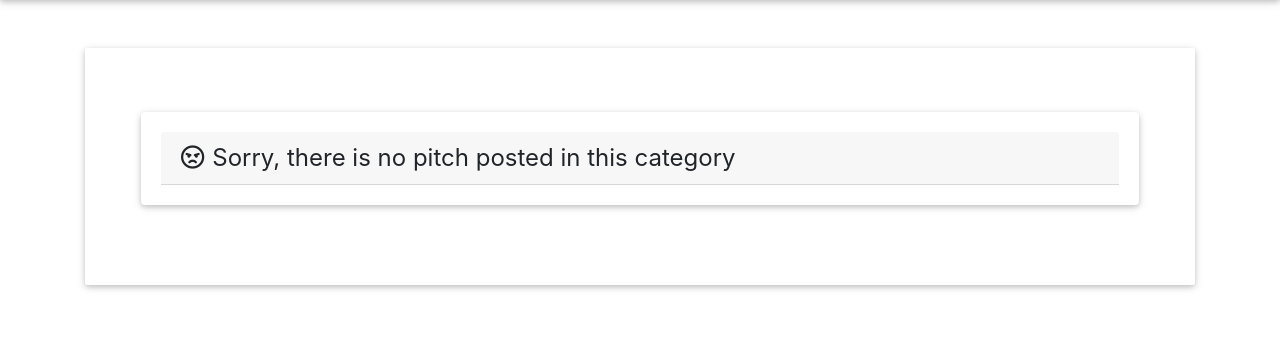
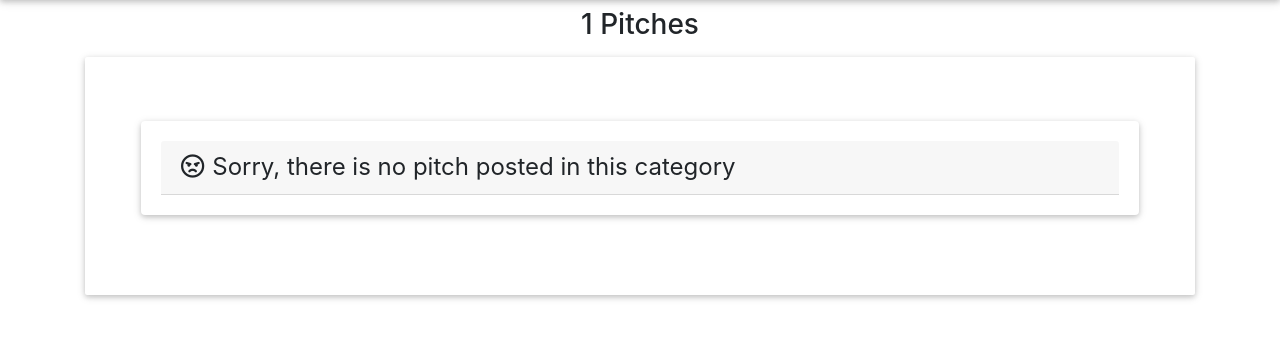
Before and after one commit to D-Kamunya/pitch-deck, a Flask app: page /pitches/category/1 in a window 1280 px wide. Shown: the part 64-403 px from the top of the page. Run offline with Flask 2, Linux system fonts and the light colour scheme; the visitor is signed in with stand-in values (Sample User, id 1); data comes from the database, SQL or seed files in the repository; data that the repository does not hold is empty; some libraries are stand-ins or nearby versions.

Commit message:
Add pitch category name title

```diff
--- a/app/main/views.py
+++ b/app/main/views.py
@@ -91,7 +91,7 @@ def pitch_by_category(category_name):
     '''
     pitches=Pitch.query.filter_by(pitch_category=category_name).order_by(Pitch.posted.desc()).all()
 
-    return render_template('pitch_by_category.html',pitches=pitches)
+    return render_template('pitch_by_category.html',pitches=pitches,category=category_name)
 
 
 
--- a/app/templates/pitch_by_category.html
+++ b/app/templates/pitch_by_category.html
@@ -1,7 +1,8 @@
 {% extends 'base.html' %}
 {%block content%}
 {% import 'macros.html' as macro%}
-  <div class="pitches mt-5 jumbotron">
+  <h3 class="text-center mt-2"><strong>{{category}} Pitches</strong></h3>
+  <div class="pitches mt-3 jumbotron">
 
   {%if pitches%}
     {{macro.displayPitches(pitches)}}
```
